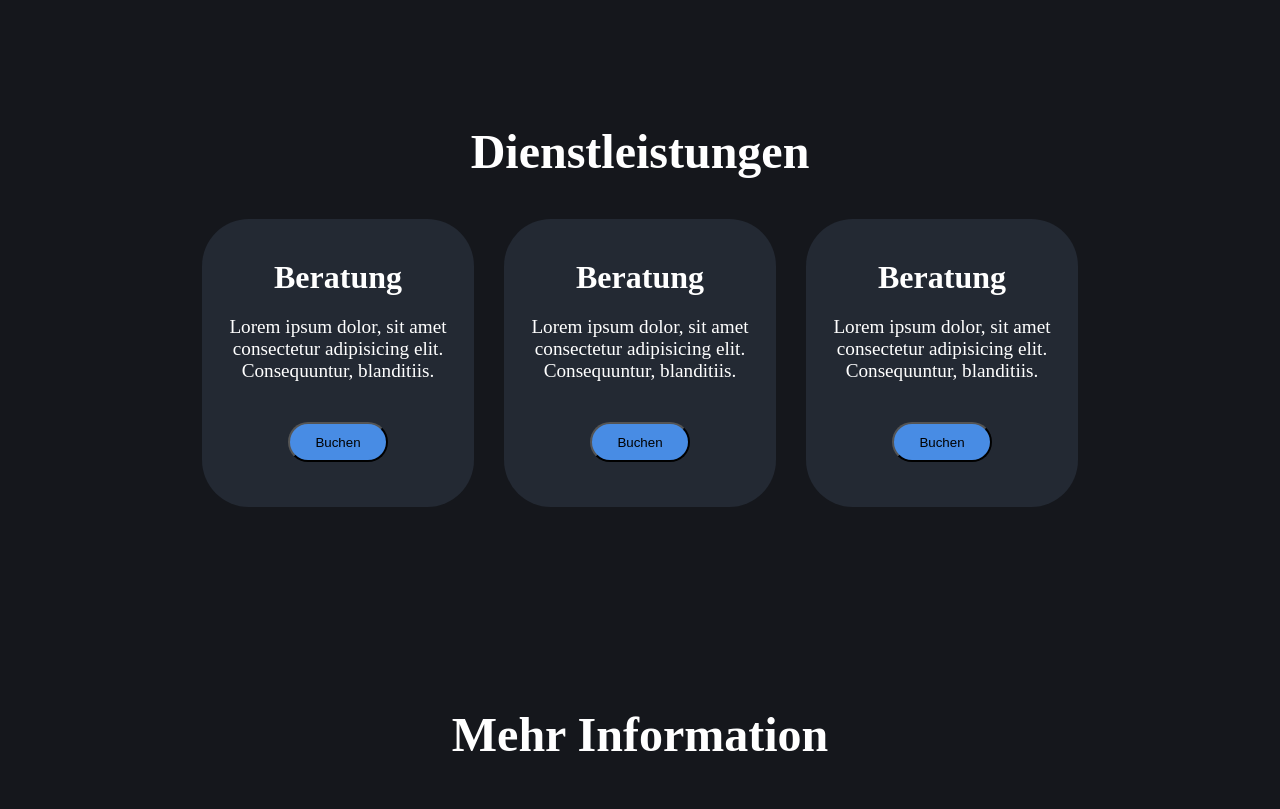
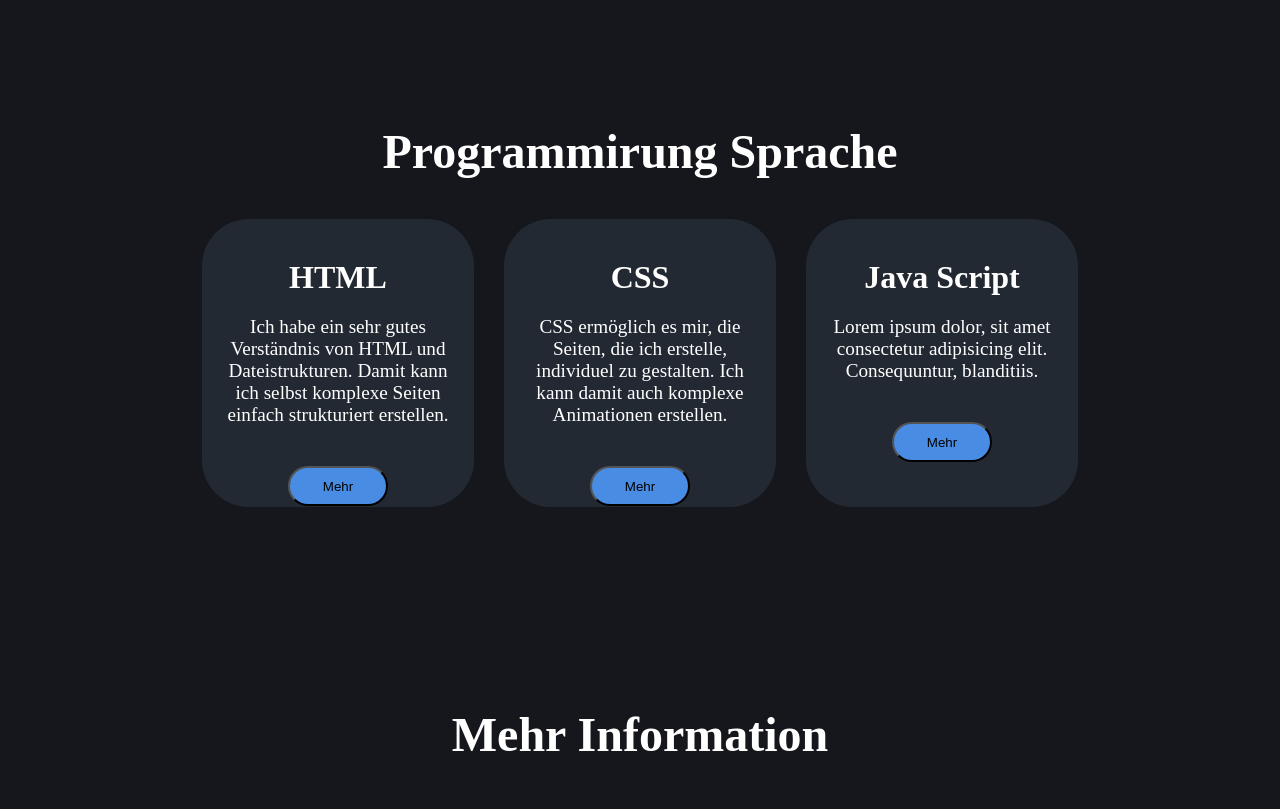
Before and after one commit to NadiaRios22/my-portfolio, a plain HTML site: page index.html in a window 1280 px wide. Shown: the part 1700-2509 px from the top of the page. Drawn offline with Linux system fonts and the light colour scheme.

Commit message:
text korrigiert

```diff
--- a/index.html
+++ b/index.html
@@ -46,31 +46,31 @@
     </div>
 
     <div class="myFoto2"></div>
-    <div><h5 id="dienstleistungen">Dienstleistungen</h5></div>
+    <div><h5 id="dienstleistungen">Programmirung Sprache</h5></div>
     <div class="dienstleistungen">
       <div class="items">
-        <h4>Beratung</h4>
+        <h4>HTML</h4>
+        <p>
+          Ich habe ein sehr gutes Verständnis von HTML und Dateistrukturen.
+          Damit kann ich selbst komplexe Seiten einfach strukturiert erstellen.
+        </p>
+        <button>Mehr</button>
+      </div>
+      <div class="items">
+        <h4>CSS</h4>
+        <p>
+          CSS ermöglich es mir, die Seiten, die ich erstelle, individuel zu
+          gestalten. Ich kann damit auch komplexe Animationen erstellen.
+        </p>
+        <button>Mehr</button>
+      </div>
+      <div class="items">
+        <h4>Java Script</h4>
         <p>
           Lorem ipsum dolor, sit amet consectetur adipisicing elit.
           Consequuntur, blanditiis.
         </p>
-        <button>Buchen</button>
-      </div>
-      <div class="items">
-        <h4>Beratung</h4>
-        <p>
-          Lorem ipsum dolor, sit amet consectetur adipisicing elit.
-          Consequuntur, blanditiis.
-        </p>
-        <button>Buchen</button>
-      </div>
-      <div class="items">
-        <h4>Beratung</h4>
-        <p>
-          Lorem ipsum dolor, sit amet consectetur adipisicing elit.
-          Consequuntur, blanditiis.
-        </p>
-        <button>Buchen</button>
+        <button>Mehr</button>
       </div>
     </div>
     <div class="A1">
```
